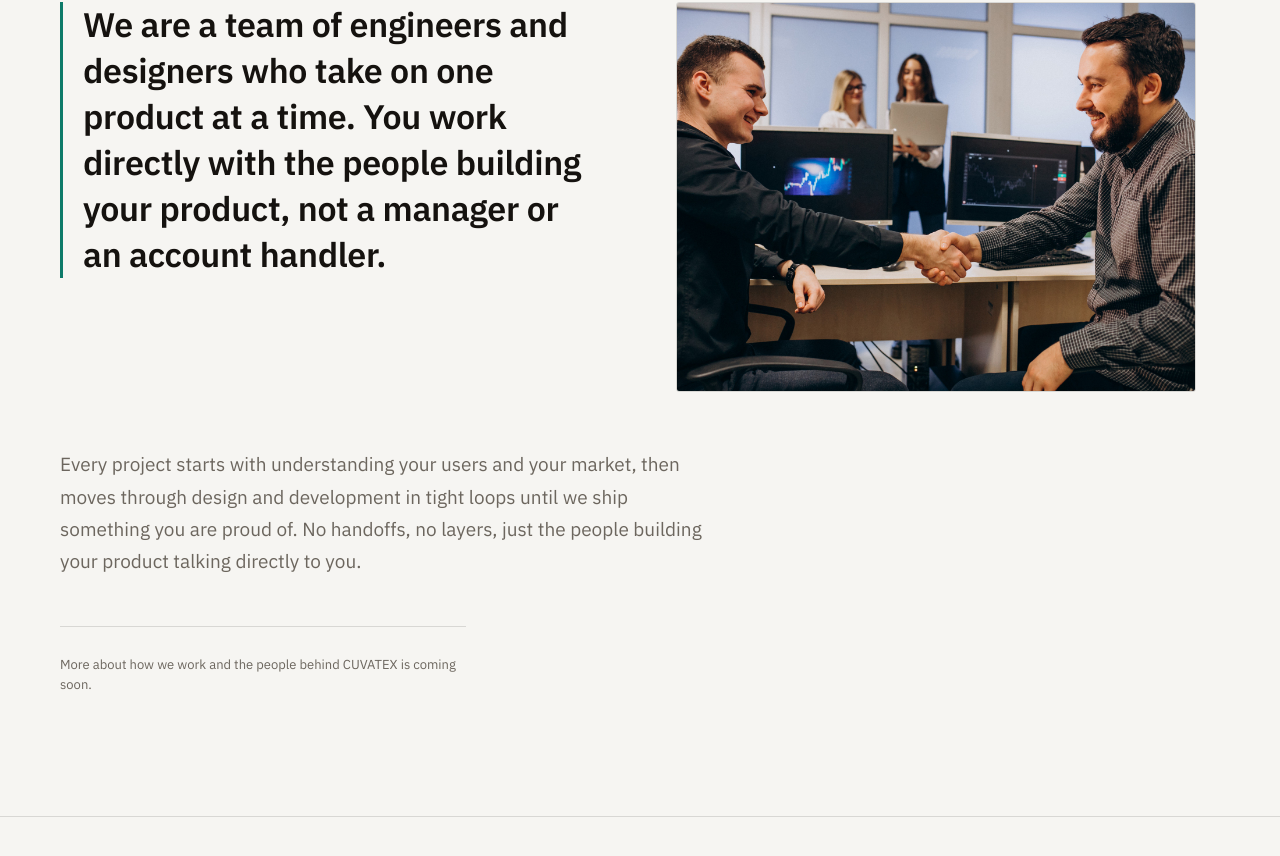
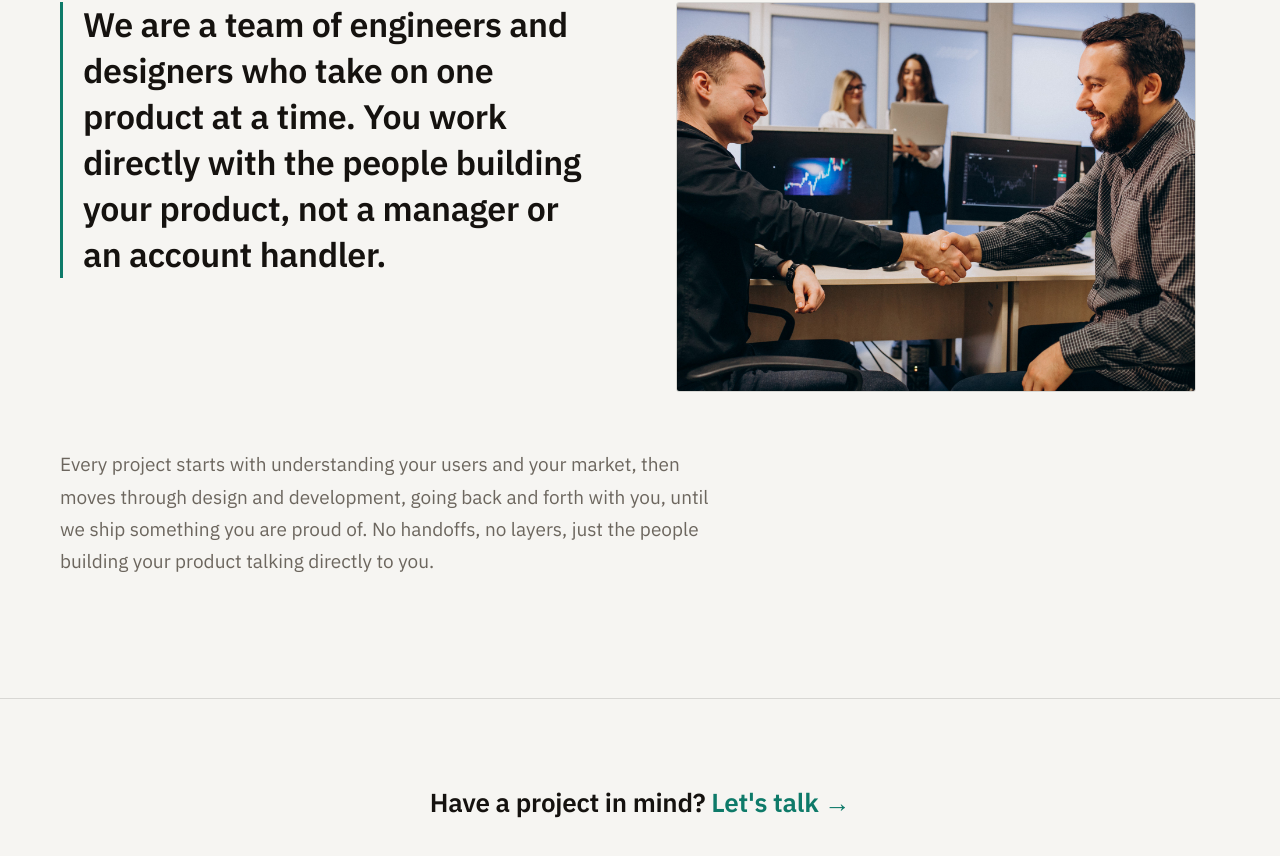
Before and after one commit to LebgaaAbderrahmane/cuvatex-landing, a React (Vite) app: page /about in a window 1280 px wide. Shown: the part 314-1170 px from the top of the page. Built offline with nearby package versions, Linux system fonts and the light colour scheme; no server answers.

Commit message:
content: simplify process & about copy

```diff
--- a/src/i18n/ar.json
+++ b/src/i18n/ar.json
@@ -65,9 +65,9 @@
   "processIntro": "مسار واضح من فكرتك إلى منتج مكتمل. تعرف دائمًا ما نفعله ولماذا.",
   "steps": [
     { "n": "٠١", "title": "الفهم", "desc": "ندرس عملك ومستخدميك وقيودك قبل كتابة أي سطر برمجي." },
-    { "n": "٠٢", "title": "التصميم", "desc": "نحوّل المتطلبات إلى تدفقات ثم إلى واجهات يمكنك مراجعتها مبكرًا." },
+    { "n": "٠٢", "title": "التصميم", "desc": "نحوّل ما تحتاجه إلى شاشات وتصاميم يمكنك مراجعتها مبكرًا." },
     { "n": "٠٣", "title": "التطوير", "desc": "نبني على أجزاء صغيرة ونطلعك على التقدّم بانتظام، فلا مفاجآت في النهاية." },
-    { "n": "٠٤", "title": "الإطلاق", "desc": "ننشر ونقيس ونسلّمك منتجًا تملكه بالكامل." }
+    { "n": "٠٤", "title": "الإطلاق", "desc": "نطلقه، ونقيس أداءه، ونسلّمك منتجًا تملكه بالكامل." }
   ],
   "workTitle": "مختارات من أعمالنا",
   "workIntro": "دراسات الحالة قريبًا.",
@@ -200,9 +200,8 @@
   "aboutEyebrow": "نبذة",
   "aboutTitle": "من نحن",
   "aboutBody": "نحن فريق من المهندسين والمصممين نعمل على منتج واحد في كل مرة. تعمل مباشرةً مع من يبني منتجك، لا مع مدير أو مسؤول حسابات.",
-  "aboutExtra": "كل مشروع يبدأ بفهم مستخدميك وسوقك، ثم ينتقل عبر التصميم والتطوير في دورات مكثفة حتى نطلق شيئًا تفخر به. دون وسطاء، دون طبقات, فقط من يبنون منتجك يتحدثون إليك مباشرة.",
+  "aboutExtra": "كل مشروع يبدأ بفهم مستخدميك وسوقك، ثم ينتقل عبر التصميم والتطوير، بتواصل مستمر معك، حتى نطلق شيئًا تفخر به. دون وسطاء، دون طبقات, فقط من يبنون منتجك يتحدثون إليك مباشرة.",
   "aboutCta": "اقرأ المزيد عنا",
-  "aboutPageNote": "المزيد عن طريقة عملنا والأشخاص وراء CUVATEX قريبًا.",
   "roles": ["مهندس برمجيات", "مطوّرة واجهات", "مصمم منتجات"],
   "bios": [
     "يصمم الأنظمة وواجهات البرمجة التي تُبقي المنتجات سريعة وموثوقة مع نموّها.",
--- a/src/i18n/en.json
+++ b/src/i18n/en.json
@@ -65,9 +65,9 @@
   "processIntro": "A clear path from your idea to a finished product. You always know what we're doing and why.",
   "steps": [
     { "n": "01", "title": "Understand", "desc": "We learn your business, users, and constraints before writing a line of code." },
-    { "n": "02", "title": "Design", "desc": "We turn requirements into flows, then into interfaces you can react to early." },
+    { "n": "02", "title": "Design", "desc": "We turn what you need into screens and designs you can react to early." },
     { "n": "03", "title": "Build", "desc": "We build in small pieces and show you progress regularly, so there are no surprises at the end." },
-    { "n": "04", "title": "Ship", "desc": "We deploy, measure, and hand over a product you fully own." }
+    { "n": "04", "title": "Ship", "desc": "We launch it, track how it performs, and hand over a product you fully own." }
   ],
   "workTitle": "Selected work",
   "workIntro": "Case studies coming soon.",
@@ -200,9 +200,8 @@
   "aboutEyebrow": "About",
   "aboutTitle": "Who we are",
   "aboutBody": "We are a team of engineers and designers who take on one product at a time. You work directly with the people building your product, not a manager or an account handler.",
-  "aboutExtra": "Every project starts with understanding your users and your market, then moves through design and development in tight loops until we ship something you are proud of. No handoffs, no layers, just the people building your product talking directly to you.",
+  "aboutExtra": "Every project starts with understanding your users and your market, then moves through design and development, going back and forth with you, until we ship something you are proud of. No handoffs, no layers, just the people building your product talking directly to you.",
   "aboutCta": "Read more about us",
-  "aboutPageNote": "More about how we work and the people behind CUVATEX is coming soon.",
   "roles": ["Software Engineer", "Frontend Developer", "Product Designer"],
   "bios": [
     "Designs the systems and APIs that keep products fast and reliable as they grow.",
--- a/src/i18n/fr.json
+++ b/src/i18n/fr.json
@@ -65,9 +65,9 @@
   "processIntro": "Un chemin clair de votre idée à un produit terminé. Vous savez toujours ce que nous faisons et pourquoi.",
   "steps": [
     { "n": "01", "title": "Comprendre", "desc": "Nous étudions votre activité, vos utilisateurs et vos contraintes avant d'écrire une ligne de code." },
-    { "n": "02", "title": "Concevoir", "desc": "Nous transformons les besoins en parcours, puis en interfaces que vous validez tôt." },
+    { "n": "02", "title": "Concevoir", "desc": "Nous transformons vos besoins en écrans et designs que vous validez tôt." },
     { "n": "03", "title": "Développer", "desc": "Nous avançons par petites étapes et vous montrons régulièrement les progrès, sans surprise à la fin." },
-    { "n": "04", "title": "Livrer", "desc": "Nous déployons, mesurons et livrons un produit qui vous appartient entièrement." }
+    { "n": "04", "title": "Livrer", "desc": "Nous mettons le produit en ligne, mesurons ses résultats, et vous livrons un produit qui vous appartient entièrement." }
   ],
   "workTitle": "Projets sélectionnés",
   "workIntro": "Études de cas à venir.",
@@ -200,9 +200,8 @@
   "aboutEyebrow": "À propos",
   "aboutTitle": "Qui nous sommes",
   "aboutBody": "Nous sommes une équipe d'ingénieurs et de designers qui prennent un seul produit à la fois. Vous travaillez directement avec les personnes qui construisent votre produit, pas un manager ni un chargé de compte.",
-  "aboutExtra": "Chaque projet commence par la compréhension de vos utilisateurs et de votre marché, puis progresse à travers le design et le développement en cycles serrés jusqu'à ce que nous livrions quelque chose dont vous êtes fier. Sans intermédiaires, sans couches, juste les personnes qui construisent votre produit qui vous parlent directement.",
+  "aboutExtra": "Chaque projet commence par la compréhension de vos utilisateurs et de votre marché, puis progresse à travers le design et le développement, avec des allers-retours réguliers, jusqu'à ce que nous livrions quelque chose dont vous êtes fier. Sans intermédiaires, sans couches, juste les personnes qui construisent votre produit qui vous parlent directement.",
   "aboutCta": "En savoir plus sur nous",
-  "aboutPageNote": "Plus de détails sur notre façon de travailler et les personnes derrière CUVATEX, bientôt disponibles.",
   "roles": ["Ingénieur logiciel", "Développeuse frontend", "Designer produit"],
   "bios": [
     "Conçoit les systèmes et les API qui gardent les produits rapides et fiables à mesure qu'ils grandissent.",
--- a/src/pages/AboutPage.jsx
+++ b/src/pages/AboutPage.jsx
@@ -127,21 +127,6 @@ export default function AboutPage() {
             {t('aboutExtra')}
           </p>
         </ScrollReveal>
-
-        {/* aboutPageNote is a placeholder, kept visually secondary. */}
-        <ScrollReveal delay={0.16}>
-          <p style={{
-            marginTop: 'clamp(32px, 5vw, 48px)',
-            paddingTop: 'clamp(20px, 3vw, 28px)',
-            borderTop: '1px solid var(--line, rgba(21,18,15,0.13))',
-            maxWidth: '52ch',
-            color: 'var(--muted, #6c665e)',
-            fontSize: 13,
-            lineHeight: 1.6,
-          }}>
-            {t('aboutPageNote')}
-          </p>
-        </ScrollReveal>
       </div>
     </section>
 
```
